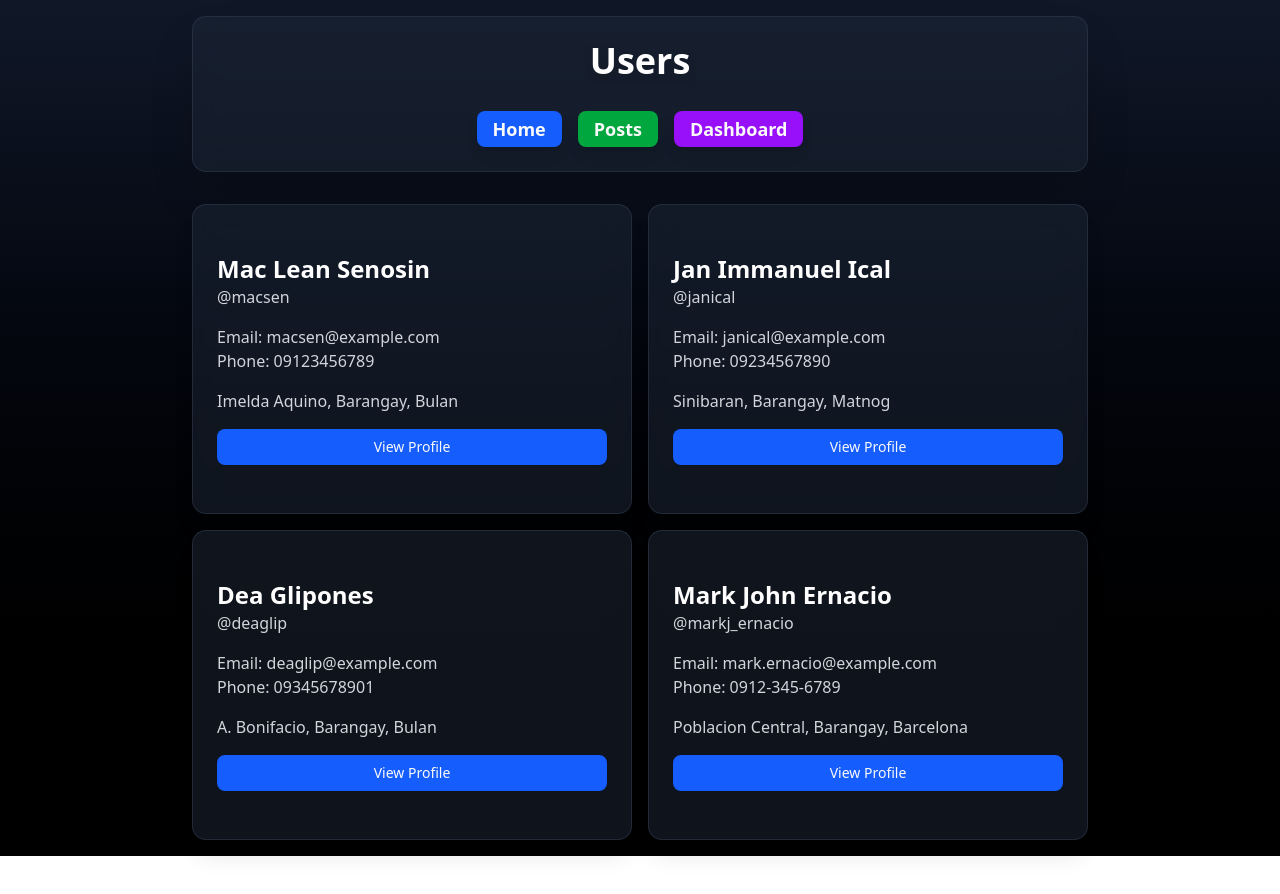
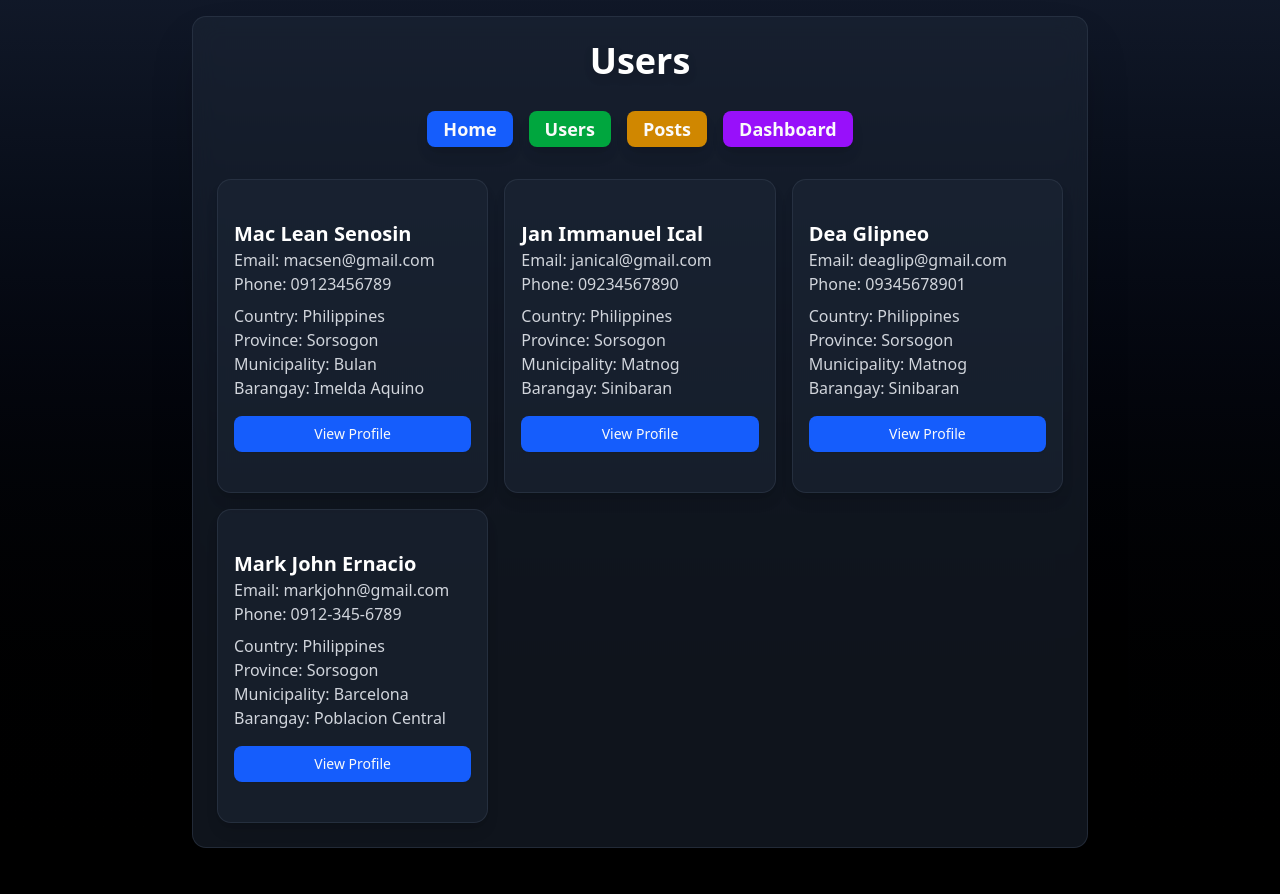
Before and after one commit to emjideadbug/finals, a Next.js app: page /users in a window 1280 px wide. Before the commit the page ends 856 px from the top, so only its background shows below. Built offline with nearby package versions, Linux system fonts and the light colour scheme.

Commit message:
changes the users data

```diff
--- a/src/app/dashboard/page.tsx
+++ b/src/app/dashboard/page.tsx
@@ -143,8 +143,11 @@ export default function DashboardPage() {
               <Button asChild className="w-full sm:w-auto bg-green-600 hover:bg-green-700 text-lg font-semibold shadow-lg transition-all duration-300">
                 <Link href="/users">Users</Link>
               </Button>
+              <Button asChild className="w-full sm:w-auto bg-yellow-600 hover:bg-yellow-700 text-lg font-semibold shadow-lg transition-all duration-300">
+                <Link href="/posts">Posts</Link>
+              </Button>
               <Button asChild className="w-full sm:w-auto bg-purple-600 hover:bg-purple-700 text-lg font-semibold shadow-lg transition-all duration-300">
-                <Link href="/posts">Posts</Link>
+                <Link href="/dashboard">Dashboard</Link>
               </Button>
             </div>
           </CardContent>
--- a/src/app/posts/page.tsx
+++ b/src/app/posts/page.tsx
@@ -45,6 +45,9 @@ export default function PostsPage() {
               <Button asChild className="w-full sm:w-auto bg-green-600 hover:bg-green-700 text-lg font-semibold shadow-lg transition-all duration-300">
                 <Link href="/users">Users</Link>
               </Button>
+              <Button asChild className="w-full sm:w-auto bg-yellow-600 hover:bg-yellow-700 text-lg font-semibold shadow-lg transition-all duration-300">
+                <Link href="/posts">Posts</Link>
+              </Button>
               <Button asChild className="w-full sm:w-auto bg-purple-600 hover:bg-purple-700 text-lg font-semibold shadow-lg transition-all duration-300">
                 <Link href="/dashboard">Dashboard</Link>
               </Button>
--- a/src/app/users/create/page.tsx
+++ /dev/null
@@ -1,214 +0,0 @@
-'use client';
-
-import { useState } from 'react';
-import { useRouter } from 'next/navigation';
-import Link from 'next/link';
-import { Card, CardContent, CardHeader, CardTitle } from "@/components/ui/card";
-import { Button } from "@/components/ui/button";
-import { Input } from "@/components/ui/input";
-import { Label } from "@/components/ui/label";
-import { useQueryClient } from '@tanstack/react-query';
-import { Skeleton } from "@/components/ui/skeleton";
-
-export default function CreateUserPage() {
-  const router = useRouter();
-  const queryClient = useQueryClient();
-  const [isLoading, setIsLoading] = useState(false);
-  const [formData, setFormData] = useState({
-    name: '',
-    username: '',
-    email: '',
-    country: '',
-    province: '',
-    municipality: '',
-    barangay: ''
-  });
-
-  const handleSubmit = async (e: React.FormEvent) => {
-    e.preventDefault();
-    setIsLoading(true);
-
-    try {
-      const response = await fetch('https://jsonplaceholder.typicode.com/users', {
-        method: 'POST',
-        headers: {
-          'Content-Type': 'application/json',
-        },
-        body: JSON.stringify({
-          ...formData,
-          address: {
-            street: `${formData.barangay}, ${formData.municipality}`,
-            suite: formData.province,
-            city: formData.country,
-            zipcode: '' // We'll leave this empty since it's not relevant for the new structure
-          }
-        }),
-      });
-
-      if (response.ok) {
-        const newUser = await response.json();
-        // Optimistically update the cache
-        queryClient.setQueryData(['users'], (oldData: any) => {
-          return [...(oldData || []), newUser];
-        });
-        queryClient.invalidateQueries({ queryKey: ['dashboard-stats'] });
-        router.push('/users');
-      }
-    } catch (error) {
-      console.error('Error creating user:', error);
-    } finally {
-      setIsLoading(false);
-    }
-  };
-
-  const handleChange = (e: React.ChangeEvent<HTMLInputElement>) => {
-    setFormData(prev => ({
-      ...prev,
-      [e.target.name]: e.target.value
-    }));
-  };
-
-  return (
-    <div className="min-h-screen bg-gradient-to-b from-gray-900 to-black p-4">
-      <div className="max-w-2xl mx-auto">
-        <Card className="backdrop-blur-md bg-gray-800/50 border-gray-700/50 shadow-2xl mb-8">
-          <CardHeader>
-            <CardTitle className="text-4xl font-extrabold text-white drop-shadow-lg text-center">
-              Create New User
-            </CardTitle>
-          </CardHeader>
-          <CardContent>
-            <div className="flex flex-col sm:flex-row gap-4 justify-center">
-              <Button asChild className="w-full sm:w-auto bg-blue-600 hover:bg-blue-700 text-lg font-semibold shadow-lg transition-all duration-300">
-                <Link href="/">Home</Link>
-              </Button>
-              <Button asChild className="w-full sm:w-auto bg-green-600 hover:bg-green-700 text-lg font-semibold shadow-lg transition-all duration-300">
-                <Link href="/users">Users</Link>
-              </Button>
-              <Button asChild className="w-full sm:w-auto bg-purple-600 hover:bg-purple-700 text-lg font-semibold shadow-lg transition-all duration-300">
-                <Link href="/dashboard">Dashboard</Link>
-              </Button>
-            </div>
-          </CardContent>
-        </Card>
-
-        <Card className="backdrop-blur-md bg-gray-800/50 border-gray-700/50 shadow-xl">
-          <CardContent className="p-6">
-            {isLoading ? (
-              <div className="space-y-6">
-                <div className="space-y-4">
-                  <Skeleton className="h-4 w-20 bg-white/20" />
-                  <Skeleton className="h-10 w-full bg-white/20" />
-                </div>
-                <div className="space-y-4">
-                  <Skeleton className="h-4 w-20 bg-white/20" />
-                  <Skeleton className="h-10 w-full bg-white/20" />
-                </div>
-                <div className="space-y-4">
-                  <Skeleton className="h-4 w-20 bg-white/20" />
-                  <Skeleton className="h-10 w-full bg-white/20" />
-                </div>
-                <Skeleton className="h-10 w-full bg-white/20" />
-              </div>
-            ) : (
-              <form onSubmit={handleSubmit} className="space-y-6">
-                <div className="space-y-4">
-                  <div>
-                    <Label htmlFor="name" className="text-white">Name</Label>
-                    <Input
-                      id="name"
-                      name="name"
-                      value={formData.name}
-                      onChange={handleChange}
-                      required
-                      className="bg-gray-700/50 border-gray-600 text-white"
-                    />
-                  </div>
-                  <div>
-                    <Label htmlFor="username" className="text-white">Username</Label>
-                    <Input
-                      id="username"
-                      name="username"
-                      value={formData.username}
-                      onChange={handleChange}
-                      required
-                      className="bg-gray-700/50 border-gray-600 text-white"
-                    />
-                  </div>
-                  <div>
-                    <Label htmlFor="email" className="text-white">Email</Label>
-                    <Input
-                      id="email"
-                      name="email"
-                      type="email"
-                      value={formData.email}
-                      onChange={handleChange}
-                      required
-                      className="bg-gray-700/50 border-gray-600 text-white"
-                    />
-                  </div>
-                </div>
-
-                <div className="space-y-4">
-                  <h3 className="text-xl font-semibold text-white">Address</h3>
-                  <div>
-                    <Label htmlFor="country" className="text-white">Country</Label>
-                    <Input
-                      id="country"
-                      name="country"
-                      value={formData.country}
-                      onChange={handleChange}
-                      required
-                      className="bg-gray-700/50 border-gray-600 text-white"
-                    />
-                  </div>
-                  <div>
-                    <Label htmlFor="province" className="text-white">Province</Label>
-                    <Input
-                      id="province"
-                      name="province"
-                      value={formData.province}
-                      onChange={handleChange}
-                      required
-                      className="bg-gray-700/50 border-gray-600 text-white"
-                    />
-                  </div>
-                  <div>
-                    <Label htmlFor="municipality" className="text-white">Municipality</Label>
-                    <Input
-                      id="municipality"
-                      name="municipality"
-                      value={formData.municipality}
-                      onChange={handleChange}
-                      required
-                      className="bg-gray-700/50 border-gray-600 text-white"
-                    />
-                  </div>
-                  <div>
-                    <Label htmlFor="barangay" className="text-white">Barangay</Label>
-                    <Input
-                      id="barangay"
-                      name="barangay"
-                      value={formData.barangay}
-                      onChange={handleChange}
-                      required
-                      className="bg-gray-700/50 border-gray-600 text-white"
-                    />
-                  </div>
-                </div>
-
-                <Button
-                  type="submit"
-                  disabled={isLoading}
-                  className="w-full bg-blue-600 hover:bg-blue-700 text-lg font-semibold shadow-lg transition-all duration-300"
-                >
-                  {isLoading ? 'Creating...' : 'Create User'}
-                </Button>
-              </form>
-            )}
-          </CardContent>
-        </Card>
-      </div>
-    </div>
-  );
-}
--- a/src/app/users/page.tsx
+++ b/src/app/users/page.tsx
@@ -1,10 +1,9 @@
 'use client';
 
-import { useQuery } from '@tanstack/react-query';
 import Link from 'next/link';
 import { Card, CardContent, CardHeader, CardTitle } from "@/components/ui/card";
 import { Button } from "@/components/ui/button";
-import { Skeleton } from "@/components/ui/skeleton";
+import { useQuery } from '@tanstack/react-query';
 
 export default function UsersPage() {
   const { data: users, isLoading, error } = useQuery({
@@ -12,15 +11,27 @@ export default function UsersPage() {
     queryFn: () => fetch('/api/users').then(res => res.json()),
   });
 
+  if (isLoading) {
+    return (
+      <div className="min-h-screen bg-gradient-to-b from-gray-900 to-black p-4">
+        <div className="max-w-2xl mx-auto">
+          <Card className="backdrop-blur-md bg-gray-800/50 border-gray-700/50 shadow-2xl">
+            <CardContent className="p-6">
+              <p className="text-gray-300 text-center">Loading users...</p>
+            </CardContent>
+          </Card>
+        </div>
+      </div>
+    );
+  }
+
   if (error) {
     return (
       <div className="min-h-screen bg-gradient-to-b from-gray-900 to-black p-4">
-        <div className="max-w-4xl mx-auto">
+        <div className="max-w-2xl mx-auto">
           <Card className="backdrop-blur-md bg-gray-800/50 border-gray-700/50 shadow-2xl">
             <CardContent className="p-6">
-              <div className="text-red-400 text-center">
-                Error loading users. Please try again later.
-              </div>
+              <p className="text-red-400 text-center">Failed to load users.</p>
             </CardContent>
           </Card>
         </div>
@@ -38,60 +49,46 @@ export default function UsersPage() {
             </CardTitle>
           </CardHeader>
           <CardContent>
-            <div className="flex flex-col sm:flex-row gap-4 justify-center">
+            <div className="flex flex-col sm:flex-row gap-4 justify-center mb-8">
               <Button asChild className="w-full sm:w-auto bg-blue-600 hover:bg-blue-700 text-lg font-semibold shadow-lg transition-all duration-300">
                 <Link href="/">Home</Link>
               </Button>
               <Button asChild className="w-full sm:w-auto bg-green-600 hover:bg-green-700 text-lg font-semibold shadow-lg transition-all duration-300">
+                <Link href="/users">Users</Link>
+              </Button>
+              <Button asChild className="w-full sm:w-auto bg-yellow-600 hover:bg-yellow-700 text-lg font-semibold shadow-lg transition-all duration-300">
                 <Link href="/posts">Posts</Link>
               </Button>
               <Button asChild className="w-full sm:w-auto bg-purple-600 hover:bg-purple-700 text-lg font-semibold shadow-lg transition-all duration-300">
                 <Link href="/dashboard">Dashboard</Link>
               </Button>
             </div>
-          </CardContent>
-        </Card>
-
-        <div className="grid grid-cols-1 md:grid-cols-2 gap-4">
-          {isLoading ? (
-            Array.from({ length: 4 }).map((_, i) => (
-              <Card key={i} className="backdrop-blur-md bg-gray-800/50 border-gray-700/50 shadow-xl">
-                <CardContent className="p-6">
-                  <div className="space-y-4">
-                    <Skeleton className="h-8 w-3/4 bg-white/20" />
-                    <Skeleton className="h-4 w-1/2 bg-white/20" />
-                    <Skeleton className="h-4 w-2/3 bg-white/20" />
-                  </div>
-                </CardContent>
-              </Card>
-            ))
-          ) : (
-            users?.map((user: any) => (
-              <Card key={user.id} className="backdrop-blur-md bg-gray-800/50 border-gray-700/50 shadow-xl hover:shadow-2xl transition-all duration-300">
-                <CardContent className="p-6">
-                  <div className="space-y-4">
-                    <div>
-                      <h2 className="text-2xl font-bold text-white">{user.name}</h2>
-                      <p className="text-gray-300">@{user.username}</p>
-                    </div>
-                    <div>
+            <div className="grid grid-cols-1 sm:grid-cols-2 lg:grid-cols-3 gap-4 justify-items-center">
+              {users.map((user: any) => (
+                <Card key={user.id} className="bg-gray-800/50 border-gray-700/50 shadow-lg w-full max-w-sm">
+                  <CardContent className="p-4">
+                    <h2 className="text-xl font-bold text-white">{user.name}</h2>
                     <p className="text-gray-300">Email: {user.email}</p>
                     <p className="text-gray-300">Phone: {user.phone}</p>
+                    {user.address && (
+                      <div className="mt-2">
+                        <p className="text-gray-300">Country: {user.address.country}</p>
+                        <p className="text-gray-300">Province: {user.address.province}</p>
+                        <p className="text-gray-300">Municipality: {user.address.municipality}</p>
+                        <p className="text-gray-300">Barangay: {user.address.barangay}</p>
                       </div>
-                    <div>
-                      <p className="text-gray-300">
-                        {user.address.street}, {user.address.suite}, {user.address.city}
-                      </p>
-                    </div>
+                    )}
+                    <div className="mt-4">
                       <Button asChild className="w-full bg-blue-600 hover:bg-blue-700">
                         <Link href={`/users/${user.id}`}>View Profile</Link>
                       </Button>
                     </div>
                   </CardContent>
                 </Card>
-            ))
-          )}
+              ))}
             </div>
+          </CardContent>
+        </Card>
       </div>
     </div>
   );
--- a/src/data/customData.json
+++ b/src/data/customData.json
@@ -1,14 +1,15 @@
 {
   "users": [
     {
-      "id": 1,
+     "id": 1,
       "name": "Mac Lean Senosin",
       "username": "macsen",
-      "email": "macsen@example.com",
+      "email": "macsen@gmail.com",
       "address": {
-        "street": "Imelda Aquino",
-        "suite": "Barangay",
-        "city": "Bulan",
+        "country": "Philippines",
+        "province": "Sorsogon",
+        "municipality": "Bulan",
+        "barangay": "Imelda Aquino",
         "zipcode": "4706",
         "geo": {
           "lat": "12.6714",
@@ -27,11 +28,12 @@
       "id": 2,
       "name": "Jan Immanuel Ical",
       "username": "janical",
-      "email": "janical@example.com",
+      "email": "janical@gmail.com",
       "address": {
-        "street": "Sinibaran",
-        "suite": "Barangay",
-        "city": "Matnog",
+        "country": "Philippines",
+        "province": "Sorsogon",
+        "municipality": "Matnog",
+        "barangay": "Sinibaran",
         "zipcode": "4708",
         "geo": {
           "lat": "12.5877",
@@ -46,15 +48,15 @@
         "bs": "Creative Solutions"
       }
     },
-    {
-      "id": 3,
-      "name": "Dea Glipones",
+    {"id": 3,
+      "name": "Dea Glipneo",
       "username": "deaglip",
-      "email": "deaglip@example.com",
+      "email": "deaglip@gmail.com",
       "address": {
-        "street": "A. Bonifacio",
-        "suite": "Barangay",
-        "city": "Bulan",
+        "country": "Philippines",
+        "province": "Sorsogon",
+        "municipality": "Matnog",
+        "barangay": "Sinibaran",
         "zipcode": "4706",
         "geo": {
           "lat": "12.6714",
@@ -64,7 +66,7 @@
       "phone": "09345678901",
       "website": "deaglip.com",
       "company": {
-        "name": "Glipones Group",
+        "name": "Gliponeos Group",
         "catchPhrase": "Excellence in service",
         "bs": "Business Solutions"
       }
@@ -72,12 +74,13 @@
     {
       "id": 4,
       "name": "Mark John Ernacio",
-      "username": "markj_ernacio",
-      "email": "mark.ernacio@example.com",
+      "username": "markjohn",
+      "email": "markjohn@gmail.com",
       "address": {
-        "street": "Poblacion Central",
-        "suite": "Barangay",
-        "city": "Barcelona",
+        "country": "Philippines",
+        "province": "Sorsogon",
+        "municipality": "Barcelona",
+        "barangay": "Poblacion Central",
         "zipcode": "4712",
         "geo": {
           "lat": "12.8683",
```
Also changed, not shown: src/app/users/[id]/page.tsx (+10 -21 lines). Lines whose indentation alone changed are shown as unchanged.
